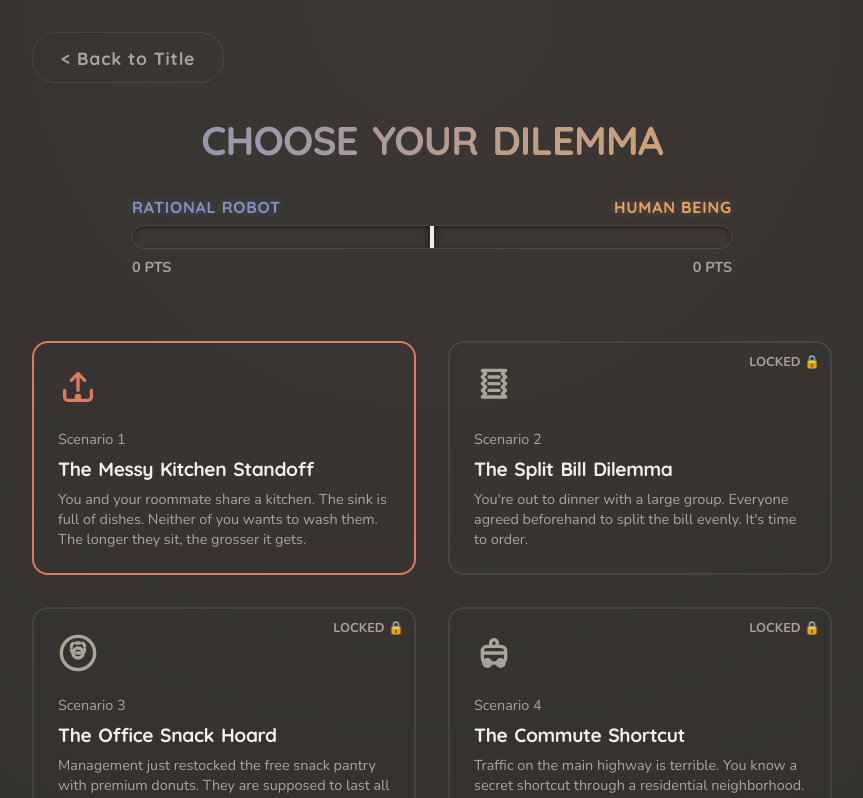
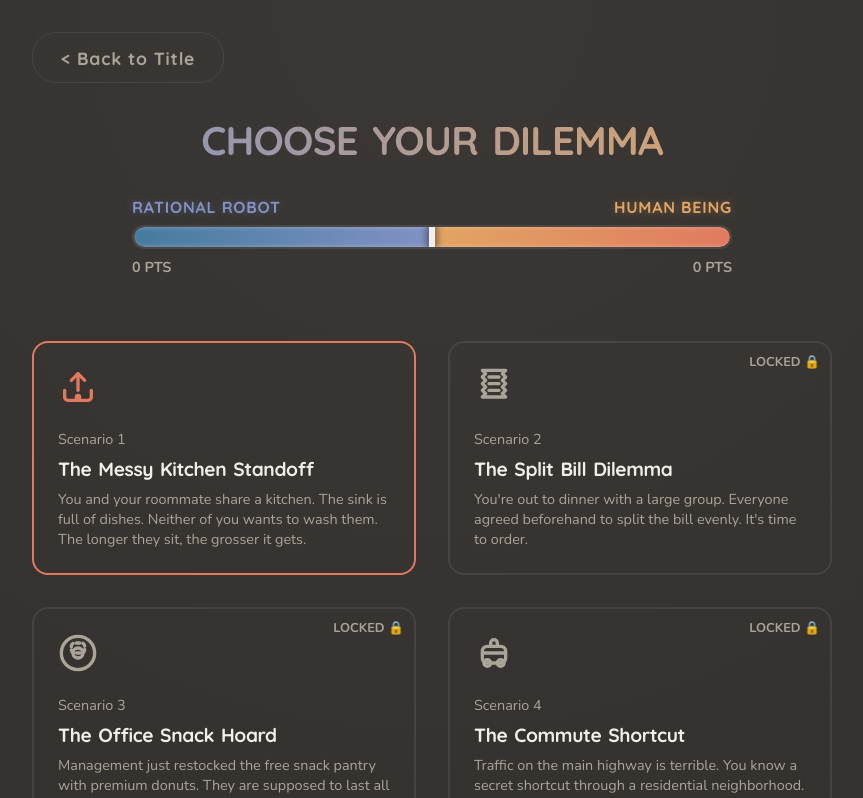
Before and after one commit to tommardev/game-theory-gamified, a Next.js app: page /map in a window 1280 px wide. Shown: the top 798 px of the page, without its empty margins (208-1071 px from the left). Built offline with nearby package versions, Linux system fonts and the light colour scheme.

Commit message:
revert: Restore original Tug of War design for ScoreMeter and bump version to 0.1.8

```diff
--- a/package.json
+++ b/package.json
@@ -1,6 +1,6 @@
 {
   "name": "game-theory-gamified",
-  "version": "0.1.7",
+  "version": "0.1.8",
   "private": true,
   "scripts": {
     "dev": "next dev",
--- a/src/shared/ui/ScoreMeter.module.css
+++ b/src/shared/ui/ScoreMeter.module.css
@@ -27,54 +27,44 @@
   text-shadow: 0 0 10px var(--accent-glow-human);
 }
 
-.trackContainer {
+.meterTrack {
   height: 24px;
-  position: relative;
-  display: flex;
-  margin: var(--spacing-xs) 0;
   background-color: var(--surface-color);
   border-radius: var(--radius-xl);
-  border: 1px solid var(--glass-border);
-  box-shadow: inset 0 2px 4px rgba(0, 0, 0, 0.4);
+  border: 2px solid var(--glass-border);
+  display: flex;
   overflow: hidden;
+  position: relative;
+  box-shadow: inset 0 4px 8px rgba(0, 0, 0, 0.4);
 }
 
-.leftHalf, .rightHalf {
-  flex: 1;
-  position: relative;
-  display: flex;
+.meterRational {
+  height: 100%;
+  background: linear-gradient(90deg, var(--color-theme-7) 0%, var(--color-rational) 100%);
+  border-radius: var(--radius-xl) 0 0 var(--radius-xl);
+  box-shadow: inset -2px 0 5px rgba(255, 255, 255, 0.3);
 }
 
-.leftHalf {
-  justify-content: flex-end; /* Grows from right to left */
-}
-
-.rightHalf {
-  justify-content: flex-start; /* Grows from left to right */
-}
-
-.fillRational {
-  height: 100%;
-  background: linear-gradient(270deg, var(--color-rational) 0%, var(--color-theme-7) 100%);
-  box-shadow: 0 0 10px var(--accent-glow-rational);
-}
-
-.fillHuman {
+.meterHuman {
   height: 100%;
   background: linear-gradient(90deg, var(--color-human) 0%, var(--color-theme-1) 100%);
-  box-shadow: 0 0 10px var(--accent-glow-human);
+  border-radius: 0 var(--radius-xl) var(--radius-xl) 0;
+  box-shadow: inset 2px 0 5px rgba(255, 255, 255, 0.3);
 }
 
 .centerMarker {
   position: absolute;
-  top: 0;
-  bottom: 0;
+  top: -4px;
+  bottom: -4px;
   left: 50%;
-  width: 4px;
+  width: 6px;
   background-color: var(--text-primary);
   transform: translateX(-50%);
+  border-radius: 3px;
   z-index: 2;
-  box-shadow: 0 0 8px rgba(0, 0, 0, 0.8);
+  box-shadow:
+    0 0 8px rgba(0, 0, 0, 0.8),
+    inset 0 1px 2px rgba(255, 255, 255, 0.5);
 }
 
 .scores {
--- a/src/shared/ui/ScoreMeter.tsx
+++ b/src/shared/ui/ScoreMeter.tsx
@@ -7,12 +7,10 @@ interface ScoreMeterProps {
 }
 
 export function ScoreMeter({ rationalScore, humanScore }: ScoreMeterProps) {
-  // We calculate the net difference. Max possible difference is roughly 130 points.
+  // Smooth tug-of-war formula based on a max possible difference of 130 points
   const scoreDifference = rationalScore - humanScore;
-  const isRationalWinning = scoreDifference >= 0;
-
-  // Percentage is based on the absolute difference (0 to 100% of the half-track)
-  const percentage = Math.min(100, (Math.abs(scoreDifference) / 130) * 100);
+  const rationalPercentage = Math.max(0, Math.min(100, 50 + (scoreDifference / 130) * 50));
+  const humanPercentage = 100 - rationalPercentage;
 
   return (
     <div className={styles.container}>
@@ -21,29 +19,22 @@ export function ScoreMeter({ rationalScore, humanScore }: ScoreMeterProps) {
         <span className={styles.labelHuman}>Human Being</span>
       </div>
 
-      <div className={styles.trackContainer}>
-        {/* Left Half (Rational) */}
-        <div className={styles.leftHalf}>
-          <motion.div
-            className={styles.fillRational}
-            initial={{ width: "0%" }}
-            animate={{ width: isRationalWinning ? `${percentage}%` : "0%" }}
-            transition={{ type: "spring", stiffness: 60, damping: 15 }}
-          />
-        </div>
+      <div className={styles.meterTrack}>
+        <motion.div
+          className={styles.meterRational}
+          initial={{ width: "50%" }}
+          animate={{ width: `${rationalPercentage}%` }}
+          transition={{ type: "spring", stiffness: 60, damping: 15 }}
+        />
+        <motion.div
+          className={styles.meterHuman}
+          initial={{ width: "50%" }}
+          animate={{ width: `${humanPercentage}%` }}
+          transition={{ type: "spring", stiffness: 60, damping: 15 }}
+        />
 
         {/* Center Indicator */}
         <div className={styles.centerMarker} />
-
-        {/* Right Half (Human) */}
-        <div className={styles.rightHalf}>
-          <motion.div
-            className={styles.fillHuman}
-            initial={{ width: "0%" }}
-            animate={{ width: !isRationalWinning && scoreDifference !== 0 ? `${percentage}%` : "0%" }}
-            transition={{ type: "spring", stiffness: 60, damping: 15 }}
-          />
-        </div>
       </div>
 
       <div className={styles.scores}>
```
Also changed, not shown: tasks/TM/todos/todo.md (+1 -2 lines).
